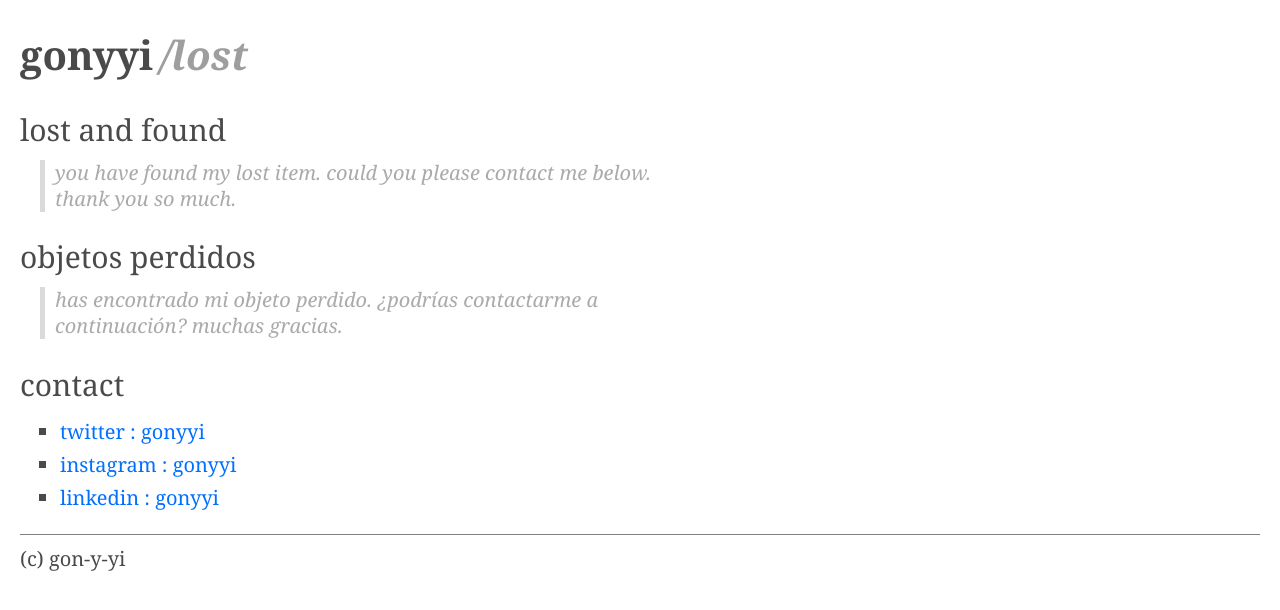
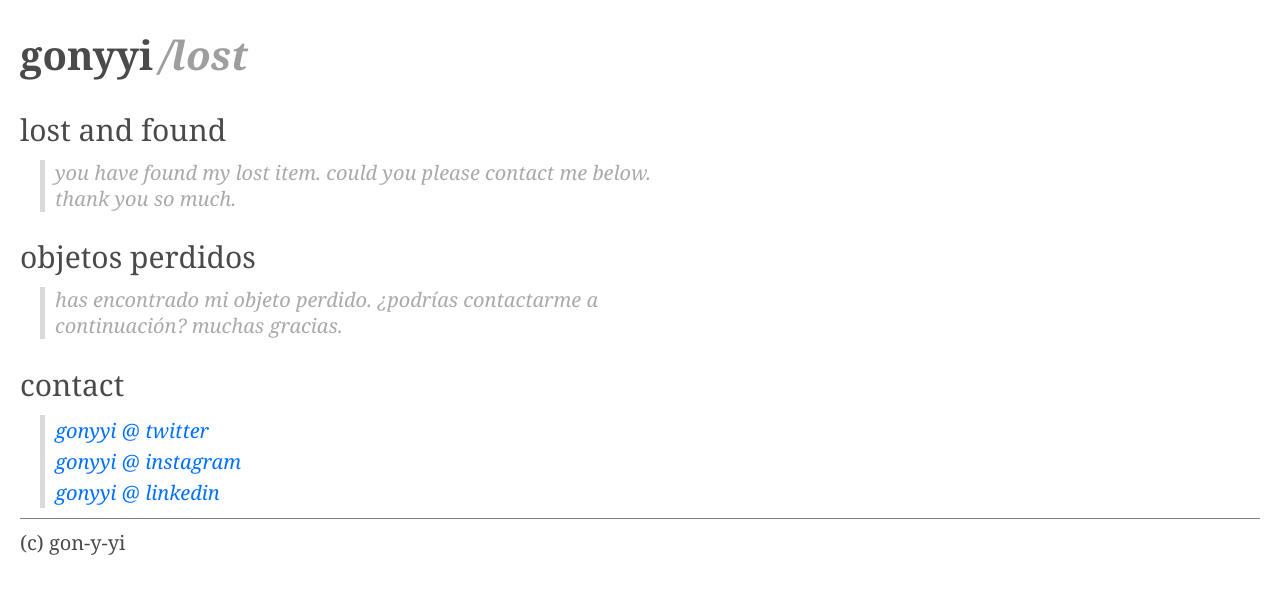
Before and after one commit to deoksuyi/com.gonyyi, a plain HTML site: page docs/lost/index.html in a window 1280 px wide. Drawn offline with Linux system fonts and the light colour scheme.

Commit message:
style update using dl/dt/dd

```diff
--- a/docs/gonyyi.css
+++ b/docs/gonyyi.css
@@ -16,6 +16,7 @@ h2 {font-weight: lighter; margin-bottom: 10px;}
 h1,h2,li {word-wrap: break-word; hyphens: auto;}
 ul {margin-top: 10px;padding-left: 40px;}
 li {list-style-type: square; padding: 3px 0;}
+dt {padding: 2px 0;}
 hr {height: 1px; border-width: 0; background-color: gray;}
 
 /* CLASS */
--- a/docs/lost/index.html
+++ b/docs/lost/index.html
@@ -33,11 +33,11 @@
   </p>
 
   <h2>contact</h2>
-  <ul>
-    <li><a href="https://twitter.com/gonyyi">twitter : gonyyi</a></li>
-    <li><a href="https://www.instagram.com/gonyyi">instagram : gonyyi</a></li>
-    <li><a href="https://www.linkedin.com/in/gonyyi/">linkedin : gonyyi</a></li>
-  </ul>
+  <dl class="detail ft100">
+    <dt><a href="https://twitter.com/gonyyi">gonyyi @ twitter</a></dt>
+    <dt><a href="https://www.instagram.com/gonyyi">gonyyi @ instagram</a></dt>
+    <dt><a href="https://www.linkedin.com/in/gonyyi/">gonyyi @ linkedin</a></dt>
+  </dl>
 
   <hr/>
   <footer>(c) gon-y-yi</footer>
```
